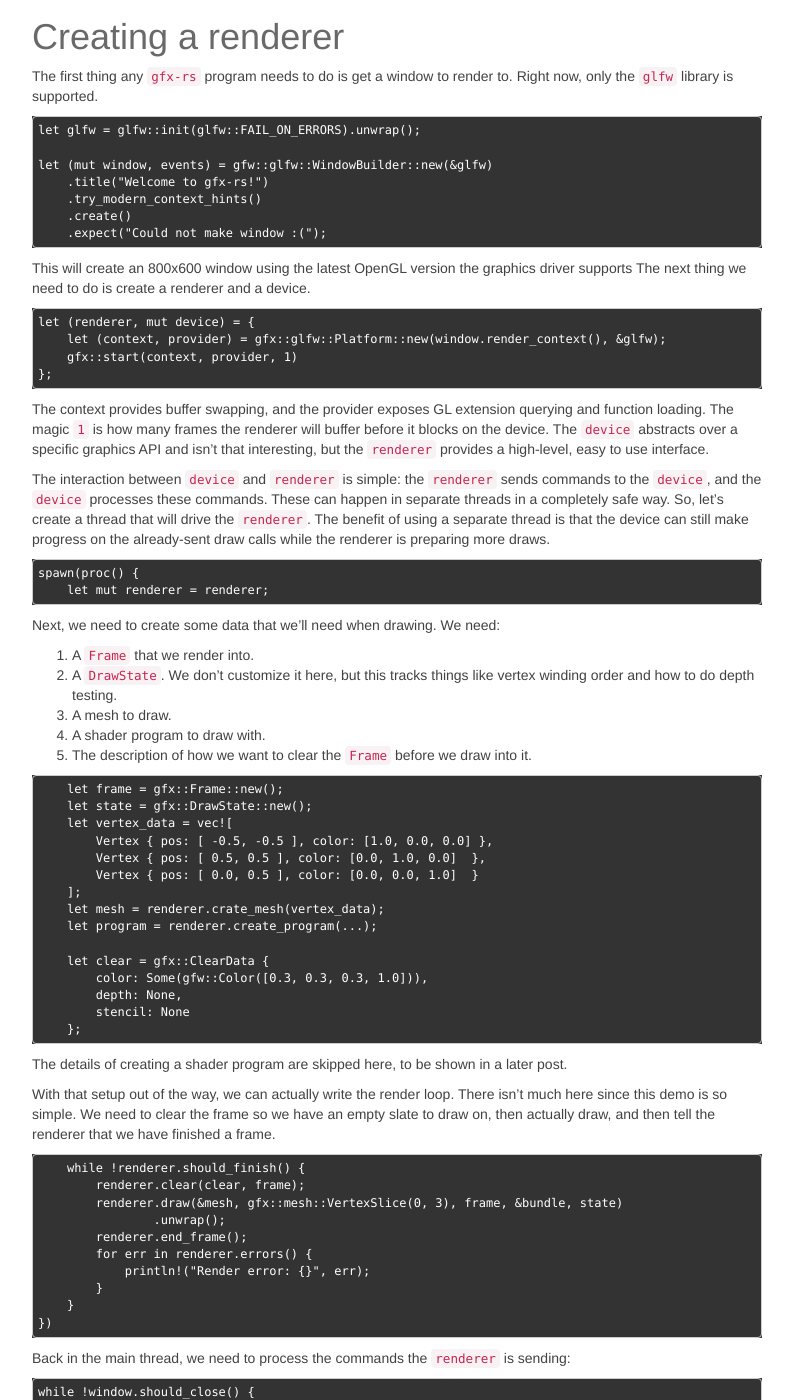
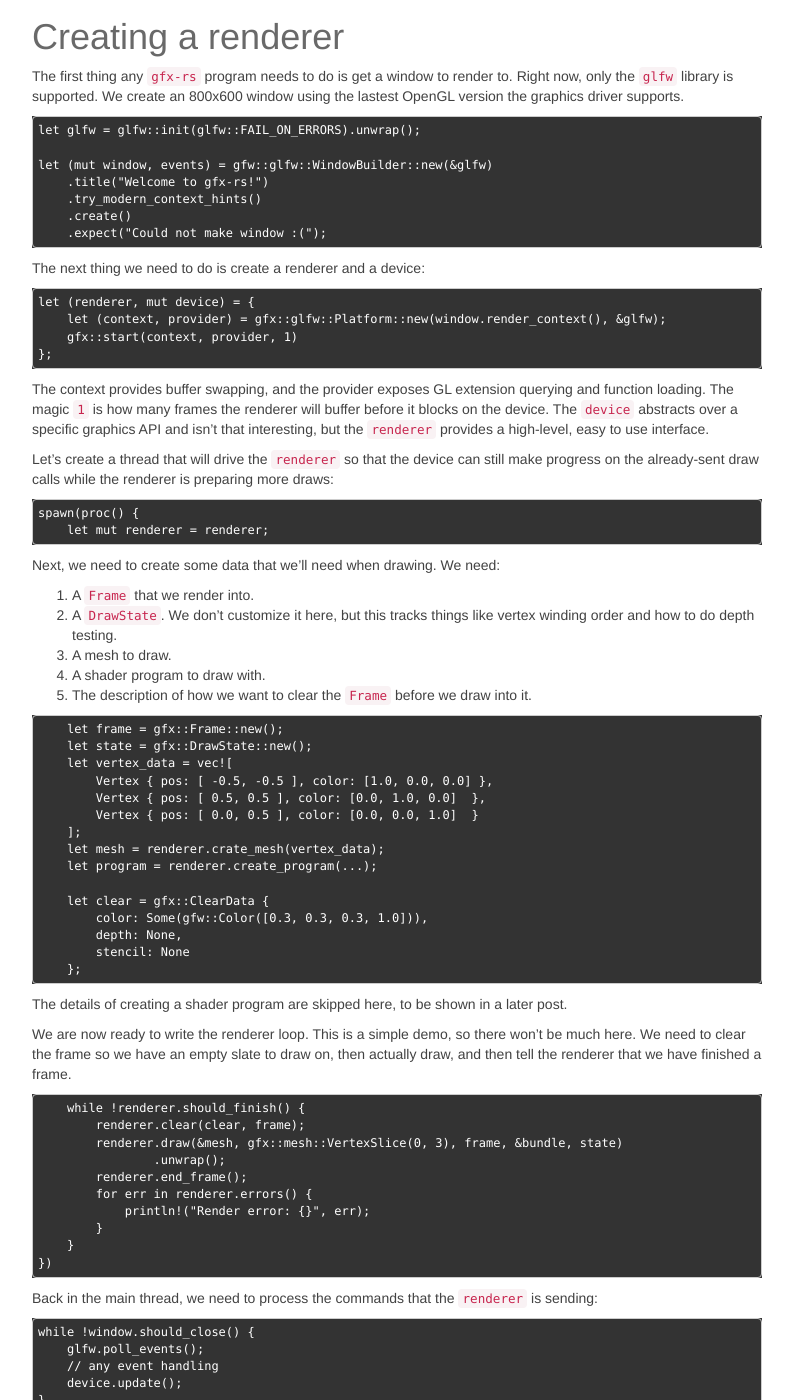
Before and after one commit to gfx-rs/gfx-rs.github.io, a Jekyll site: the page built from _posts/2014-07-25-intro.md, in a window 1280 px wide and 1400 px high, scrolled down 676 px. Shown: the whole window, without its empty margins (338-1131 px from the left). Built offline with Jekyll 4.4.1, drawn with Linux system fonts in a browser that asks for light colours; nearby versions of some CDN libraries; library files that are not in the unit come from our copies; Markdown is read by kramdown in place of the engine named in the settings; some of the changed text lies outside the part shown.

Commit message:
@bjz's wording tweaks

````diff
--- a/_posts/2014-07-25-intro.md
+++ b/_posts/2014-07-25-intro.md
@@ -38,7 +38,8 @@
 # Creating a renderer
 
 The first thing any `gfx-rs` program needs to do is get a window to render to.
-Right now, only the `glfw` library is supported.
+Right now, only the `glfw` library is supported. We create an 800x600 window
+using the lastest OpenGL version the graphics driver supports.
 
 ```
 let glfw = glfw::init(glfw::FAIL_ON_ERRORS).unwrap();
@@ -50,9 +51,7 @@
     .expect("Could not make window :(");
 ```
 
-This will create an 800x600 window using the latest OpenGL version the
-graphics driver supports The next thing we need to do is create a renderer and
-a device.
+The next thing we need to do is create a renderer and a device:
 
 ```
 let (renderer, mut device) = {
@@ -67,12 +66,9 @@
 specific graphics API and isn't that interesting, but the `renderer` provides
 a high-level, easy to use interface.
 
-The interaction between `device` and `renderer` is simple: the `renderer`
-sends commands to the `device`, and the `device` processes these commands.
-These can happen in separate threads in a completely safe way. So, let's
-create a thread that will drive the `renderer`. The benefit of using a
-separate thread is that the device can still make progress on the already-sent
-draw calls while the renderer is preparing more draws.
+Let's create a thread that will drive the `renderer` so that the device can
+still make progress on the already-sent draw calls while the renderer is
+preparing more draws:
 
 ```
 spawn(proc() {
@@ -109,10 +105,10 @@
 The details of creating a shader program are skipped here, to be shown in a
 later post.
 
-With that setup out of the way, we can actually write the render loop. There
-isn't much here since this demo is so simple. We need to clear the frame so we
-have an empty slate to draw on, then actually draw, and then tell the renderer
-that we have finished a frame.
+We are now ready to write the renderer loop. This is a simple demo, so there
+won't be much here. We need to clear the frame so we have an empty slate to
+draw on, then actually draw, and then tell the renderer that we have finished
+a frame.
 
 ```
     while !renderer.should_finish() {
@@ -143,5 +139,7 @@
 renderer. There is some synchronization going on here. Since we created the
 renderer/device with a queue of 1 frame, when `renderer.end_frame()` is
 called, it will wait until the `device.update()` replies that it has finished
-a frame. For a complete, runnable example, [see the git
+a frame.
+
+For a complete, runnable example, [see the git
 repo](https://github.com/gfx-rs/gfx-rs/blob/master/src/examples/triangle/main.rs).
````
Also changed, not shown: other parts of _posts/2014-07-25-intro.md (+2 -2 lines).
